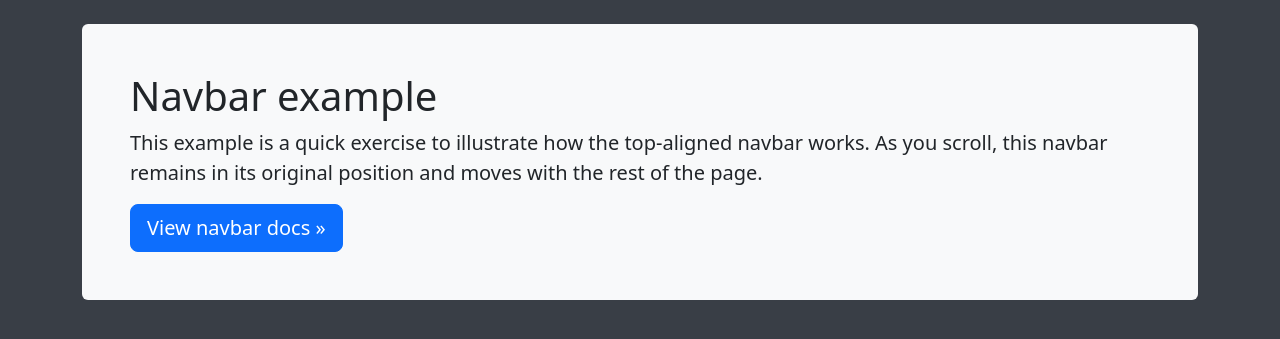
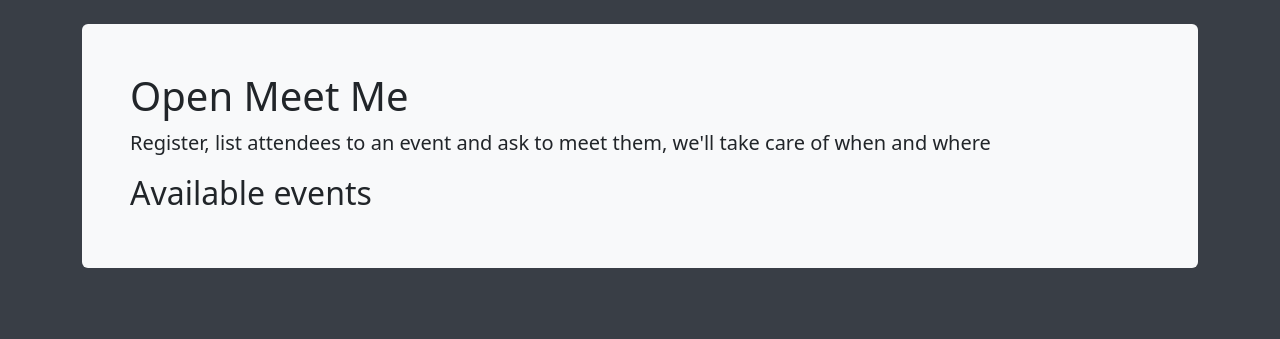
Before and after one commit to icovada/open-meetme-tool, a Django app: page / in a window 1280 px wide. Shown: the part 56-395 px from the top of the page. Run offline with Django 4.2, Linux system fonts and the light colour scheme; data that the repository does not hold is empty.

Commit message:
Show event list in cards

```diff
--- a/meetme/meetme_app/templates/meetme_app/index.html
+++ b/meetme/meetme_app/templates/meetme_app/index.html
@@ -49,10 +49,24 @@
 
   <main class="container">
     <div class="bg-light p-5 rounded">
-      <h1>Navbar example</h1>
-      <p class="lead">This example is a quick exercise to illustrate how the top-aligned navbar works. As you scroll,
-        this navbar remains in its original position and moves with the rest of the page.</p>
-      <a class="btn btn-lg btn-primary" href="../components/navbar/" role="button">View navbar docs &raquo;</a>
+      <h1>Open Meet Me</h1>
+      <p class="lead">Register, list attendees to an event and ask to meet them, we'll take care of when and where</p>
+      <h2>Available events</h2>
+      {% for event in events %}
+      <div class="card">
+        <div class="card-body">
+          <div class="float-start">
+            <h3 class="card-title">{{event.name}}</h3>
+            <p class="card-text">{{event.date}}</p>
+          </div>
+          <div class="float-end">
+            <button type="button" class="btn btn-success d-flex align-self-center">Register</button>
+          </div>
+
+        </div>
+      </div>
+      {% endfor %}
+
     </div>
   </main>
 
```
